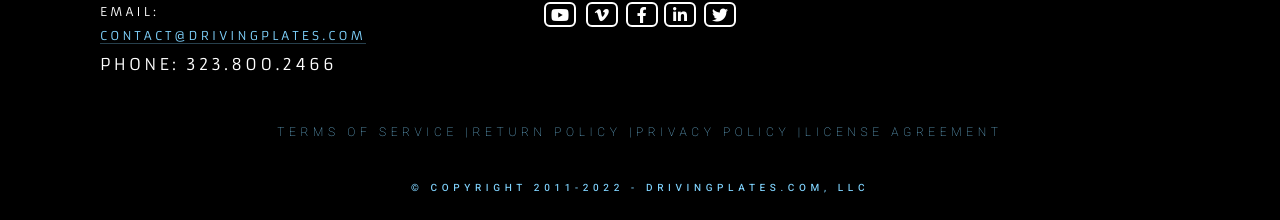
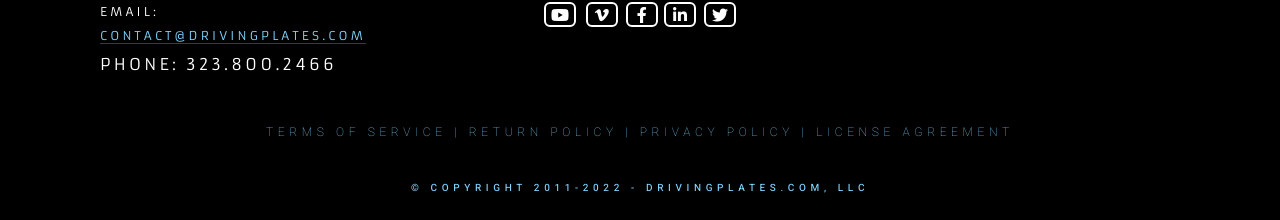
Before and after one commit to josephgreat/drivingplate, a Vue app: page / in a window 1280 px wide. Shown: the part 2810-3030 px from the top of the page. Built offline with nearby package versions, Linux system fonts and the light colour scheme; a web font is replaced by a local one.

Commit message:
fixed navbar issue

```diff
--- a/src/components/FooterSection.vue
+++ b/src/components/FooterSection.vue
@@ -35,7 +35,7 @@
                 <div class="sm:w-[30%]"></div>
             </div>
             <!-- footer nav -->
-            <nav class="flex justify-center font-['Heebo'] font-[100] text-[12px] leading-6 uppercase sm:tracking-[0.29rem] pb-8 pt-10">
+            <nav class="text-center font-['Heebo'] font-[100] text-[12px] leading-6 uppercase sm:tracking-[0.29rem] pb-8 pt-10">
                 <a href="/terms-of-service" class="text-[#80d4ff]">Terms of Service | </a>
                 <a href="/return-policy" class="text-[#80d4ff]">Return Policy | </a>
                 <a href="/privacy-policy" class="text-[#80d4ff]">Privacy Policy | </a>
```
